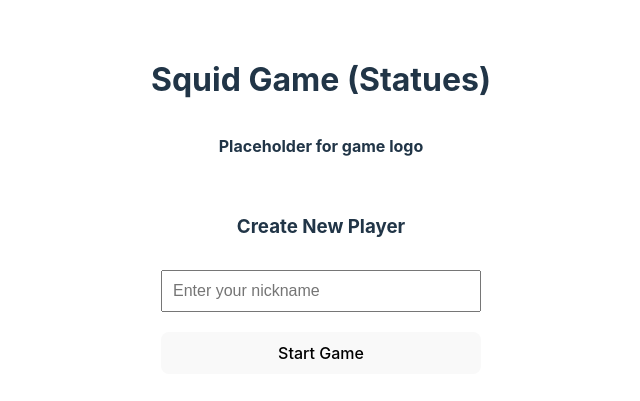
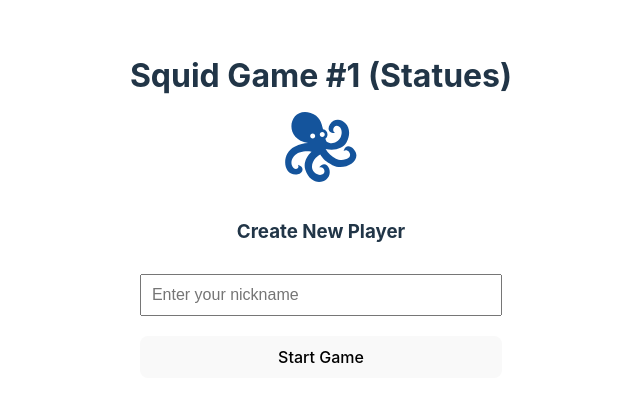
Before and after one commit to MikyAbad/squid-game, a React (Vite) app: page / in a window 1280 px wide. Shown: the part 193-594 px from the top of the page, without its empty margins (319-959 px from the left). Built offline with nearby package versions, Linux system fonts and the light colour scheme.

Commit message:
add game icon to Home.js

```diff
--- a/package.json
+++ b/package.json
@@ -14,6 +14,7 @@
   "dependencies": {
     "react": "^18.3.1",
     "react-dom": "^18.3.1",
+    "react-icons": "^5.2.1",
     "react-router-dom": "^6.24.1"
   },
   "devDependencies": {
--- a/src/views/Home/Home.css
+++ b/src/views/Home/Home.css
@@ -17,6 +17,9 @@
 }
 
 .title {
+  margin: 0;
+  display: flex;
+  place-items: center;
   padding-bottom: 15px;
 }
 
--- a/src/views/Home/Home.jsx
+++ b/src/views/Home/Home.jsx
@@ -1,4 +1,5 @@
 import React, { useState } from 'react'
+import { GiOctopus } from 'react-icons/gi'
 import { useNavigate } from 'react-router-dom'
 import { login } from '../../services/UserService'
 import './Home.css'
@@ -19,8 +20,8 @@
   return (
     <section className='home'>
       <aside className='title'>
-        <h1>Squid Game (Statues)</h1>
-        <h4>Placeholder for game logo</h4>
+        <h1>Squid Game #1 (Statues)</h1>
+        <GiOctopus size={75} color='#14549c' />
       </aside>
       <h3>Create New Player</h3>
       <aside>
```
Also changed, not shown: 1 other file (tests, documents, lock files or other folders).
